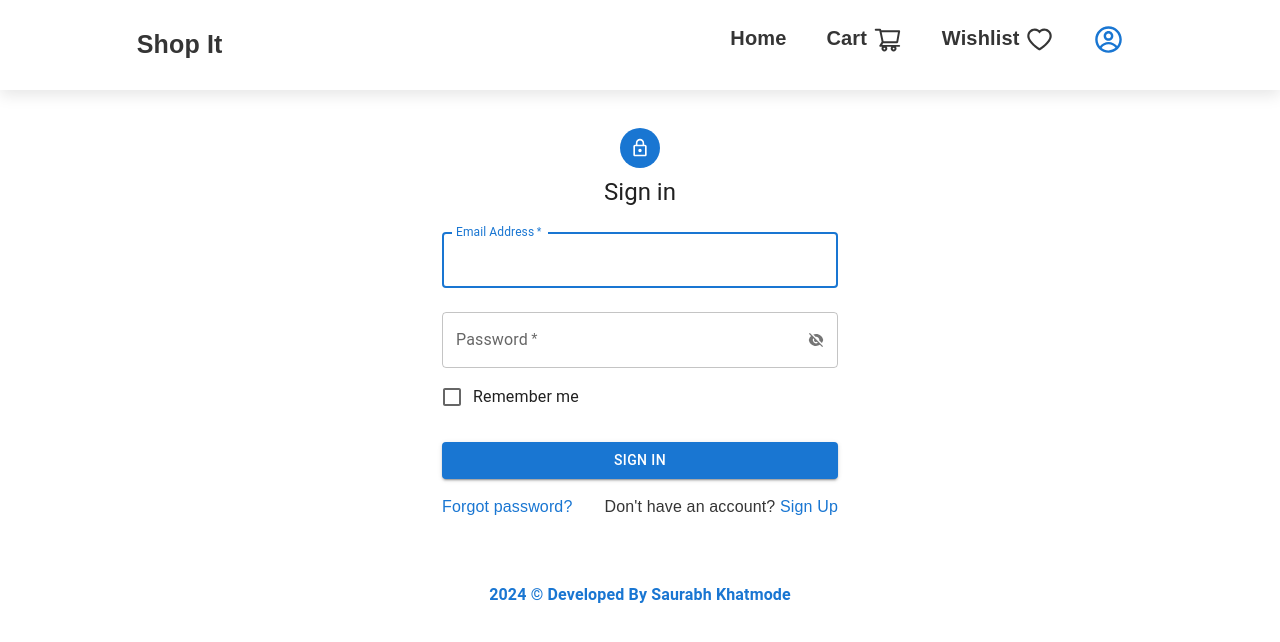
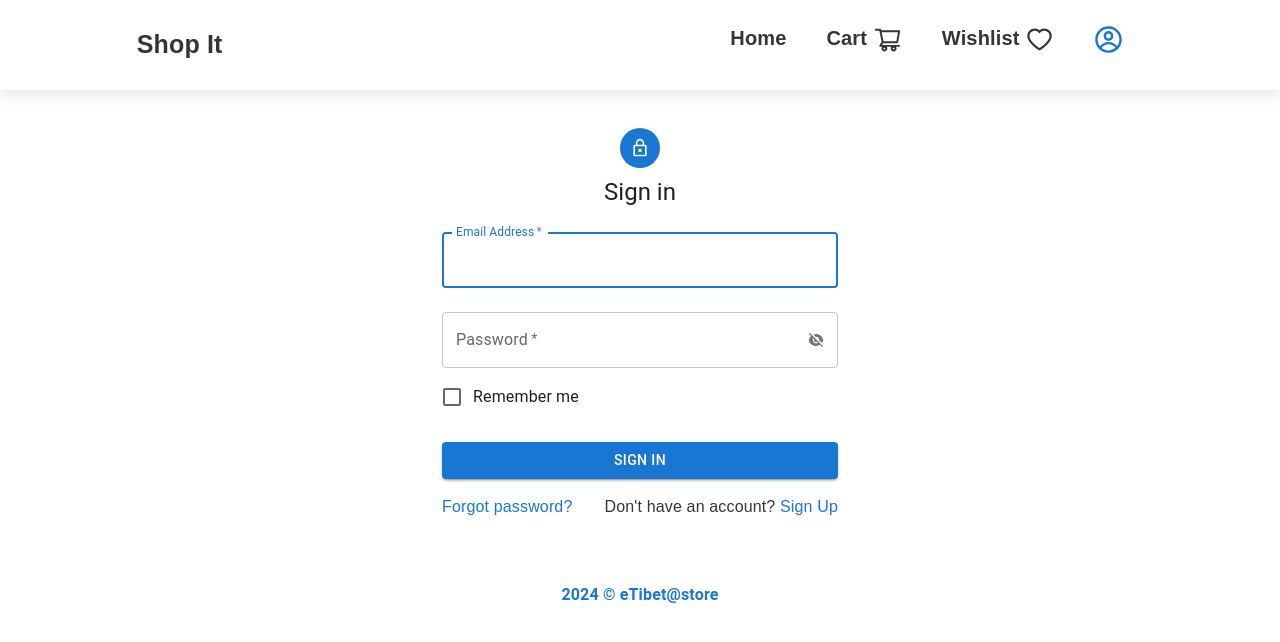
Before and after one commit to 10zintopjor/FE, a React (Create React App) app: page /login in a window 1280 px wide. Shown: the top 642 px of the page. Built offline with nearby package versions, Linux system fonts and the light colour scheme.

Commit message:
removed copyright

```diff
--- a/src/Components/CopyRight/CopyRight.jsx
+++ b/src/Components/CopyRight/CopyRight.jsx
@@ -3,14 +3,14 @@ import React from 'react'
 
 const CopyRight = (props) => {
     return (
-        <a href='https://saurabhkhatmode.netlify.app/' target='_blank' rel='noreferrer' >
+        <a href='eTibet@store.com' target='_blank' rel='noreferrer' >
 
             <Typography variant="body1" fontWeight="bold" color="text.secondary" align="center" {...props} style={{ color: '#1976d2',  }}>
                 {' '}
                 {new Date().getFullYear()}
                 {/* {'.'} */}
                 {' © '}
-                Developed By Saurabh Khatmode
+                eTibet@store
             </Typography>
         </a>
     )
```
